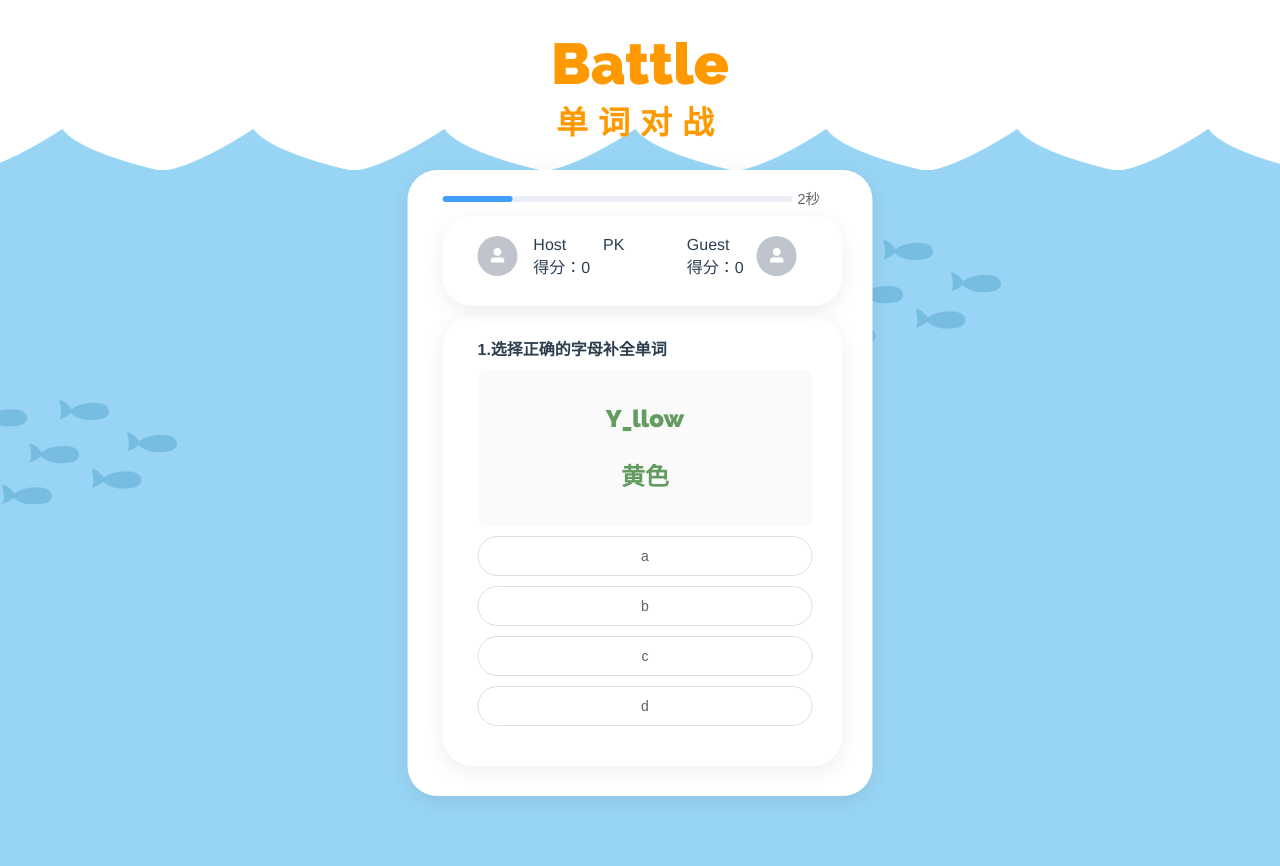
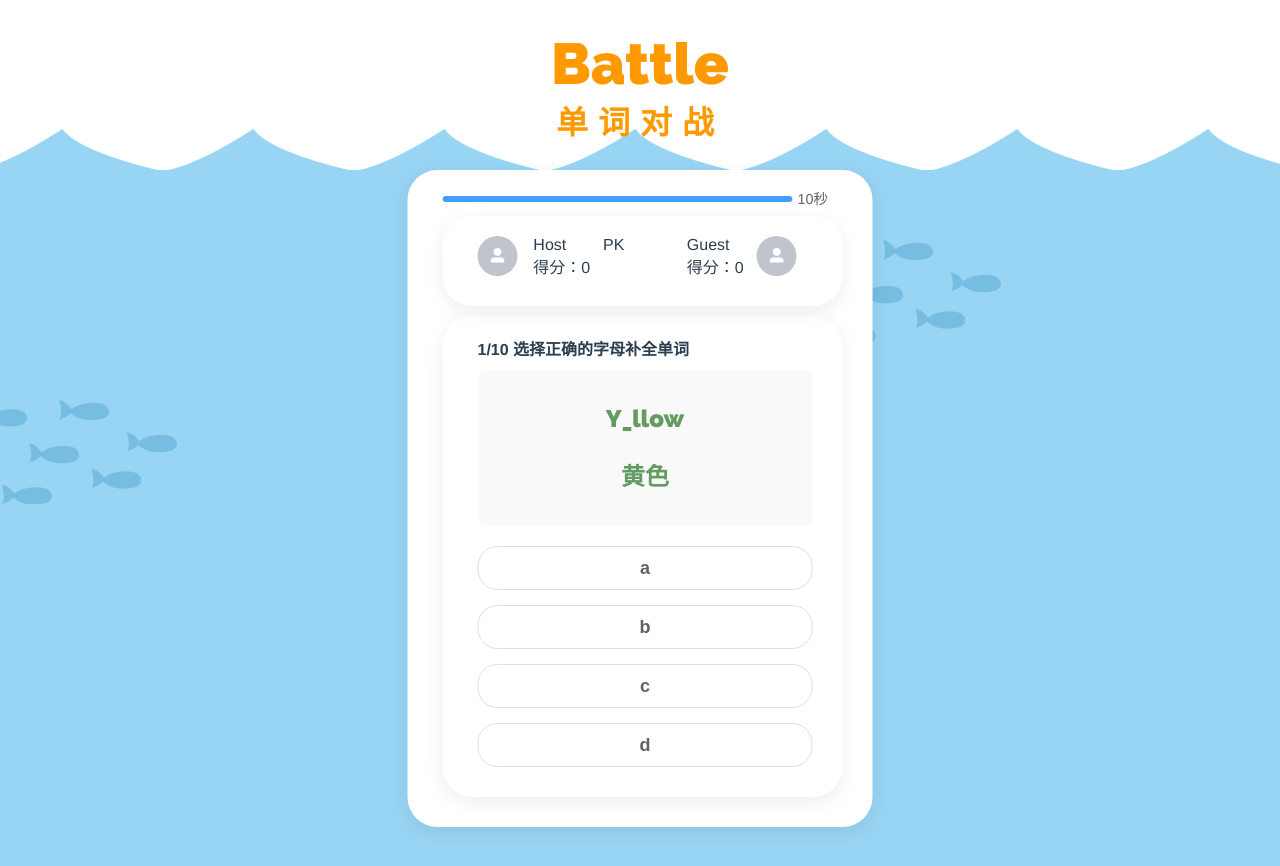
Before and after one commit to Johnson-Zheng/OysterWords, a Vue app in the folder oyster_words/: page /battle in a window 1280 px wide. Shown: the top 866 px of the page. Built offline with nearby package versions, Linux system fonts and the light colour scheme; a web font is replaced by a local one.

Commit message:
对战房间UI

```diff
--- a/oyster_words/src/pages/battle.vue
+++ b/oyster_words/src/pages/battle.vue
@@ -37,23 +37,23 @@
           </el-row>
         </div>
         <div style="margin-top: 10px" class="panel_shadow">
-          <h4>{{qid+1}}.选择正确的字母补全单词</h4>
+          <h4>{{qid+1}}/10 选择正确的字母补全单词</h4>
           <div id="qDesc">
             <p id="descEN">{{questionList[qid].desp}}</p>
             <p id="descCN">{{questionList[qid].chinese}}</p>
           </div>
           <el-row>
-            <el-col style="margin-bottom: 10px" span="24">
-              <el-button style="width: 100%" round>{{questionList[qid].choices[0]}}</el-button>
+            <el-col style="margin-bottom: 15px" span="24">
+              <el-button class="button" style="width: 100%" :type="btnStyle.A" round @click="checkAnswer(0)">{{questionList[qid].choices[0]}}</el-button>
             </el-col>
-            <el-col style="margin-bottom: 10px" span="24">
-              <el-button style="width: 100%" round>{{questionList[qid].choices[1]}}</el-button>
+            <el-col style="margin-bottom: 15px" span="24">
+              <el-button class="button" style="width: 100%" :type="btnStyle.B" round @click="checkAnswer(1)">{{questionList[qid].choices[1]}}</el-button>
             </el-col>
-            <el-col style="margin-bottom: 10px" span="24">
-              <el-button style="width: 100%" round>{{questionList[qid].choices[2]}}</el-button>
+            <el-col style="margin-bottom: 15px" span="24">
+              <el-button class="button" style="width: 100%" :type="btnStyle.C" round @click="checkAnswer(2)">{{questionList[qid].choices[2]}}</el-button>
             </el-col>
-            <el-col style="margin-bottom: 10px" span="24">
-              <el-button style="width: 100%" round>{{questionList[qid].choices[3]}}</el-button>
+            <el-col span="24">
+              <el-button class="button" style="width: 100%" :type="btnStyle.D" round @click="checkAnswer(3)">{{questionList[qid].choices[3]}}</el-button>
             </el-col>
           </el-row>
         </div>
@@ -69,7 +69,7 @@
         return{
           roomId:0,
           IsUserHost:false,
-          TimeLeft:20,
+          TimeLeft:100,
           hostInfo:{
             hostId:0,
             hostFaceId:0,
@@ -93,8 +93,18 @@
               choices:['a','b','c','d']
             },
           ],
+          btnStyle:{
+            "A":"",
+            "B":"",
+            "C":"",
+            "D":"",
+          }
         }
       },
+      created() {
+        this.IsUserHost = this.$route.params.IsUserHost
+        this.roomId = this.$route.params.roomId
+        },
       methods:{
         format(TimeLeft) {
           return `${TimeLeft/10}秒`;
@@ -192,11 +202,11 @@
 
   }
   #qDesc{
-    background: #fafafa;
+    background: #f9f9f9;
     border-radius: 10px;
     padding: 10px;
     text-align: center;
-    margin-bottom: 10px;
+    margin-bottom: 20px;
   }
   #descCN,#descEN{
     color:#639b61;
@@ -204,4 +214,10 @@
     font-family: 'Raleway', sans-serif;
     font-size: 24px;
   }
+  .button{
+    font-size: 18px;
+    font-weight: bold;
+    font: ;-family: 'Raleway', sans-serif;
+    transition: all ease-in-out 0.3s;
+  }
 </style>
--- a/oyster_words/src/pages/room.vue
+++ b/oyster_words/src/pages/room.vue
@@ -33,7 +33,7 @@ export default {
 
   data() {
     return {
-      userIsHost: true,
+      IsUserHost: true,
       roomId: 0,
       loopId: null,
       roomStatus: 0,
@@ -119,6 +119,7 @@ export default {
               path:'/battle',
               params:{
                 roomId:this.roomId,
+                IsUserHost: true,
                 hostInfo:{
                   hostId:this.hostId,
                   hostFaceUrl:this.hostFaceUrl,
```
